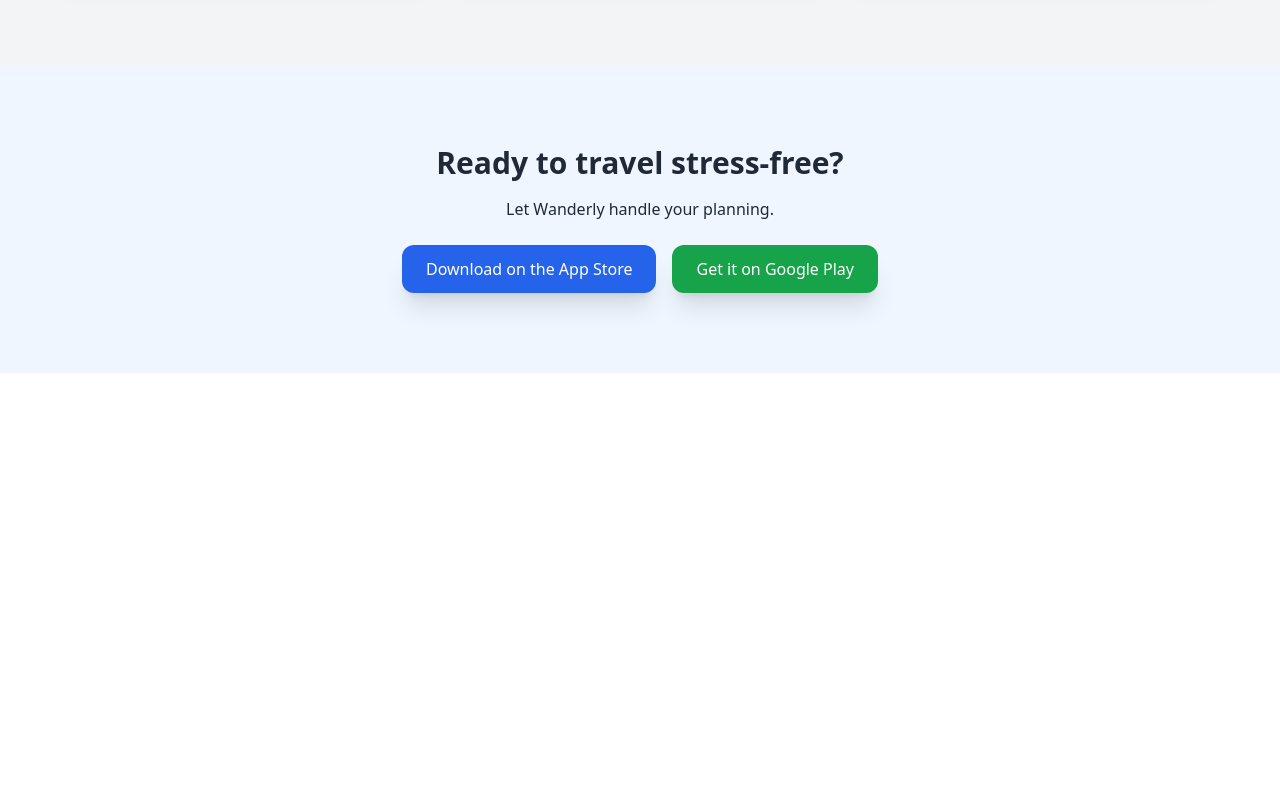
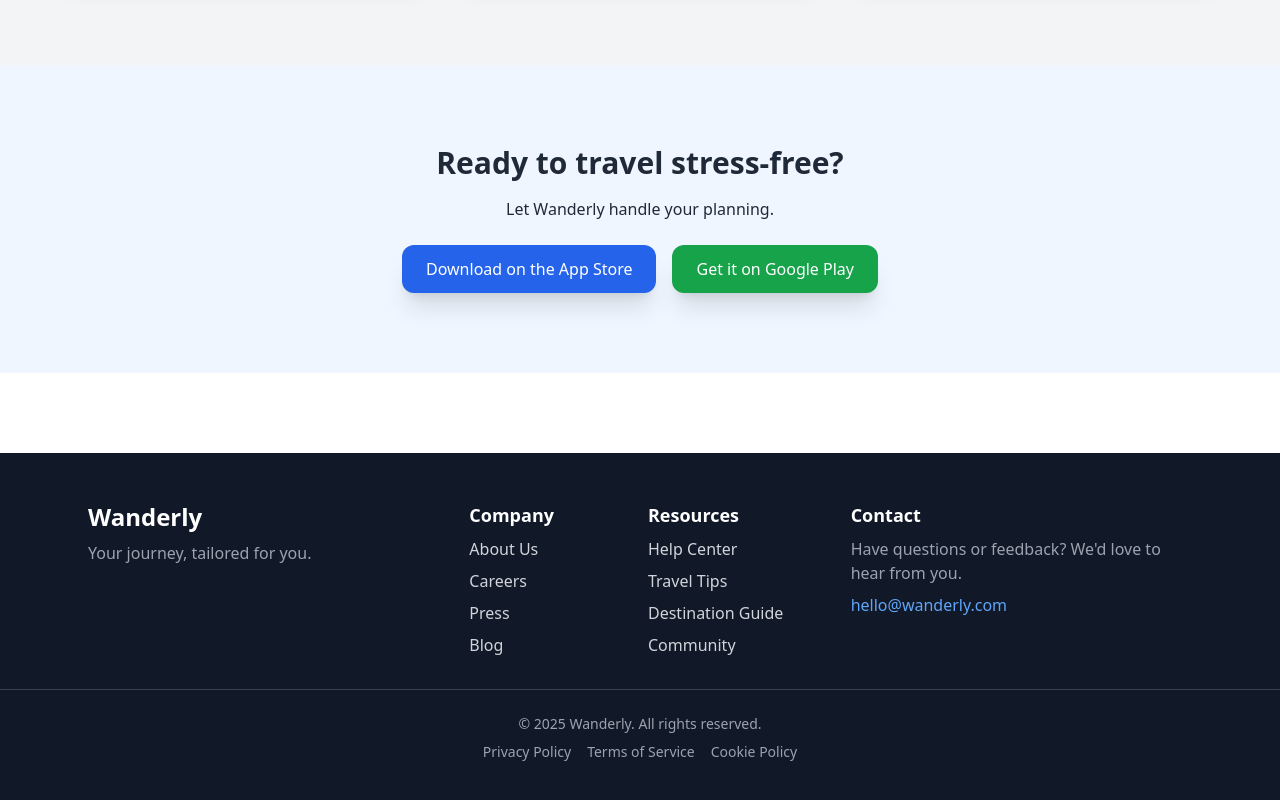
Before and after one commit to KevinVrl/wanderly-netlify, a Next.js app: page / in a window 1280 px wide. Shown: the part 1991-2791 px from the top of the page. Before the commit the page ends 2364 px from the top, so only its background shows below. Built offline with nearby package versions, Linux system fonts and the light colour scheme.

Commit message:
Add styled footer section

```diff
--- a/app/page.tsx
+++ b/app/page.tsx
@@ -153,6 +153,58 @@
           </a>
         </div>
       </section>
+
+      {/* Footer */}
+      <footer className="bg-gray-900 text-gray-300 py-12 mt-20">
+        <div className="max-w-6xl mx-auto px-6 grid md:grid-cols-3 gap-10">
+          {/* Colonne 1 : Logo + Slogan */}
+          <div>
+            <h2 className="text-2xl font-semibold text-white">Wanderly</h2>
+            <p className="mt-2 text-gray-400">Your journey, tailored for you.</p>
+          </div>
+
+          {/* Colonne 2 : Liens */}
+          <div className="grid grid-cols-2 gap-4">
+            <div>
+              <h3 className="text-lg font-semibold text-white">Company</h3>
+              <ul className="mt-2 space-y-2">
+                <li><a href="#" className="hover:text-blue-400 transition">About Us</a></li>
+                <li><a href="#" className="hover:text-blue-400 transition">Careers</a></li>
+                <li><a href="#" className="hover:text-blue-400 transition">Press</a></li>
+                <li><a href="#" className="hover:text-blue-400 transition">Blog</a></li>
+              </ul>
+            </div>
+            <div>
+              <h3 className="text-lg font-semibold text-white">Resources</h3>
+              <ul className="mt-2 space-y-2">
+                <li><a href="#" className="hover:text-blue-400 transition">Help Center</a></li>
+                <li><a href="#" className="hover:text-blue-400 transition">Travel Tips</a></li>
+                <li><a href="#" className="hover:text-blue-400 transition">Destination Guide</a></li>
+                <li><a href="#" className="hover:text-blue-400 transition">Community</a></li>
+              </ul>
+            </div>
+          </div>
+
+          {/* Colonne 3 : Contact */}
+          <div>
+            <h3 className="text-lg font-semibold text-white">Contact</h3>
+            <p className="mt-2 text-gray-400">Have questions or feedback? We'd love to hear from you.</p>
+            <p className="mt-2">
+              <a href="mailto:hello@wanderly.com" className="text-blue-400 hover:underline">hello@wanderly.com</a>
+            </p>
+          </div>
+        </div>
+
+        {/* Ligne séparatrice */}
+        <div className="border-t border-gray-700 mt-8 pt-6 text-center text-gray-400 text-sm">
+          <p>© 2025 Wanderly. All rights reserved.</p>
+          <div className="mt-2 space-x-4">
+            <a href="#" className="hover:text-blue-400 transition">Privacy Policy</a>
+            <a href="#" className="hover:text-blue-400 transition">Terms of Service</a>
+            <a href="#" className="hover:text-blue-400 transition">Cookie Policy</a>
+          </div>
+        </div>
+      </footer>
     </div>
   );
 }
```
